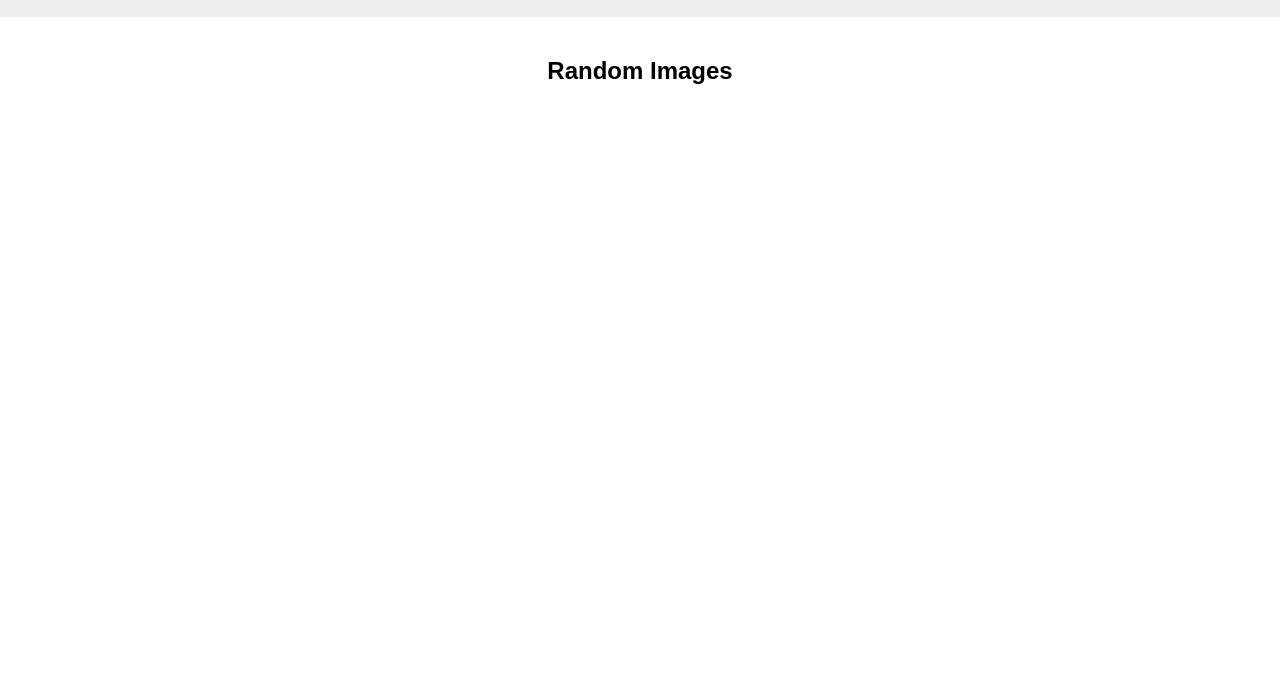
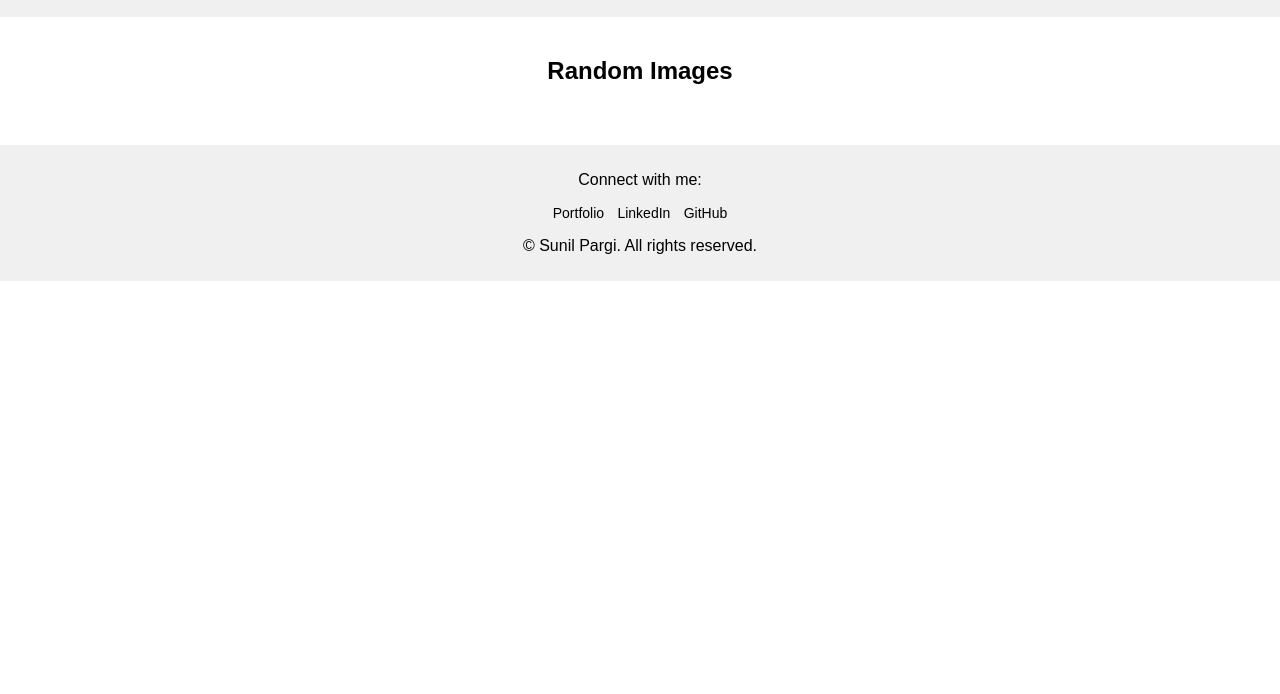
Before and after one commit to sunilpargi/artify-hackathon, a website built with Vite: page src/index.html in a window 1280 px wide. Shown: the part 106-800 px from the top of the page. Built offline with nearby package versions, Linux system fonts and the light colour scheme; no server answers.

Commit message:
Added and styled the footer, including social links

```diff
--- a/src/css/style.css
+++ b/src/css/style.css
@@ -357,3 +357,42 @@ span {
   display: flex;
   align-items: center;
 }
+.footer {
+  background-color: #f0f0f0;
+  color: #000;
+  padding: 10px 0;
+  text-align: center;
+  font-size: 12px;
+}
+
+.footer-content {
+  max-width: 1200px;
+  margin: 0 auto;
+}
+
+.footer-text {
+  font-size: 10px;
+}
+
+.social-links {
+  list-style-type: none;
+  padding: 0;
+}
+
+.social-links li {
+  display: inline;
+}
+
+.social-links li:not(:last-child) {
+  margin-right: 10px;
+}
+
+.social-links a {
+  color: #000;
+  text-decoration: none;
+  font-size: 14px;
+}
+
+.social-links a:hover {
+  text-decoration: underline;
+}
--- a/src/index.html
+++ b/src/index.html
@@ -3,7 +3,7 @@
   <head>
     <meta charset="UTF-8" />
     <meta name="viewport" content="width=device-width, initial-scale=1.0" />
-    <title>Your JavaScript Playground</title>
+    <title>ArtScape</title>
     <link rel="stylesheet" href="css/style.css" />
   </head>
   <body>
@@ -17,7 +17,7 @@
                 alt="Website Favicon"
                 onclick="refreshPage()"
               />
-              <h1 class="website-name" onclick="refreshPage()">Artify</h1>
+              <h1 class="website-name" onclick="refreshPage()">ArtScape</h1>
             </div>
             <div class="search-container">
               <input
@@ -57,6 +57,17 @@
       <div id="myModal" class="modal">
         <div id="modal-content" class="modal-content"></div>
       </div>
+      <footer class="footer">
+        <div class="footer-content">
+            <p>Connect with me:</p>
+            <ul class="social-links">
+                <li><a href="https://sunilpargi121.wixsite.com/website" target="_blank">Portfolio</a></li>
+                <li><a href="https://www.linkedin.com/in/sunil-pargi/" target="_blank">LinkedIn</a></li>
+                <li><a href="https://github.com/sunilpargi" target="_blank">GitHub</a></li>
+            </ul>
+            <p>&copy; <span class="footer-text" id="current-year"></span> Sunil Pargi. All rights reserved.</p>
+        </div>
+    </footer>
     </div>
     <script>
       function refreshPage() {
```
